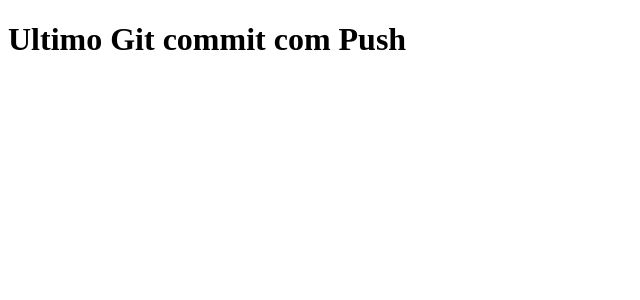
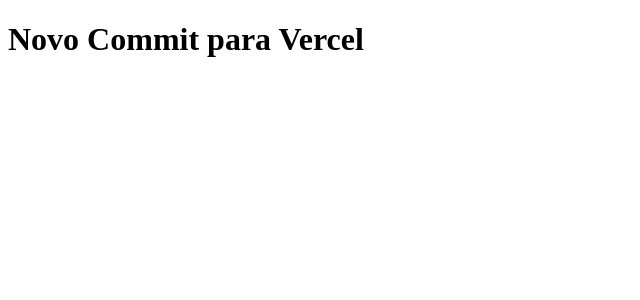
Before and after one commit to CaioSantosSilva/teste, a Next.js app: page / in a window 1280 px wide. Shown: the top 300 px of the page, without its empty margins (0-640 px from the left). Built offline with nearby package versions, Linux system fonts and the light colour scheme.

Commit message:
Modificando a frase

```diff
--- a/pages/index.js
+++ b/pages/index.js
@@ -1,5 +1,5 @@
 function Home() {
-    return <h1>Ultimo Git commit com Push</h1>
+    return <h1>Novo Commit para Vercel</h1>
 
 
 }
```
